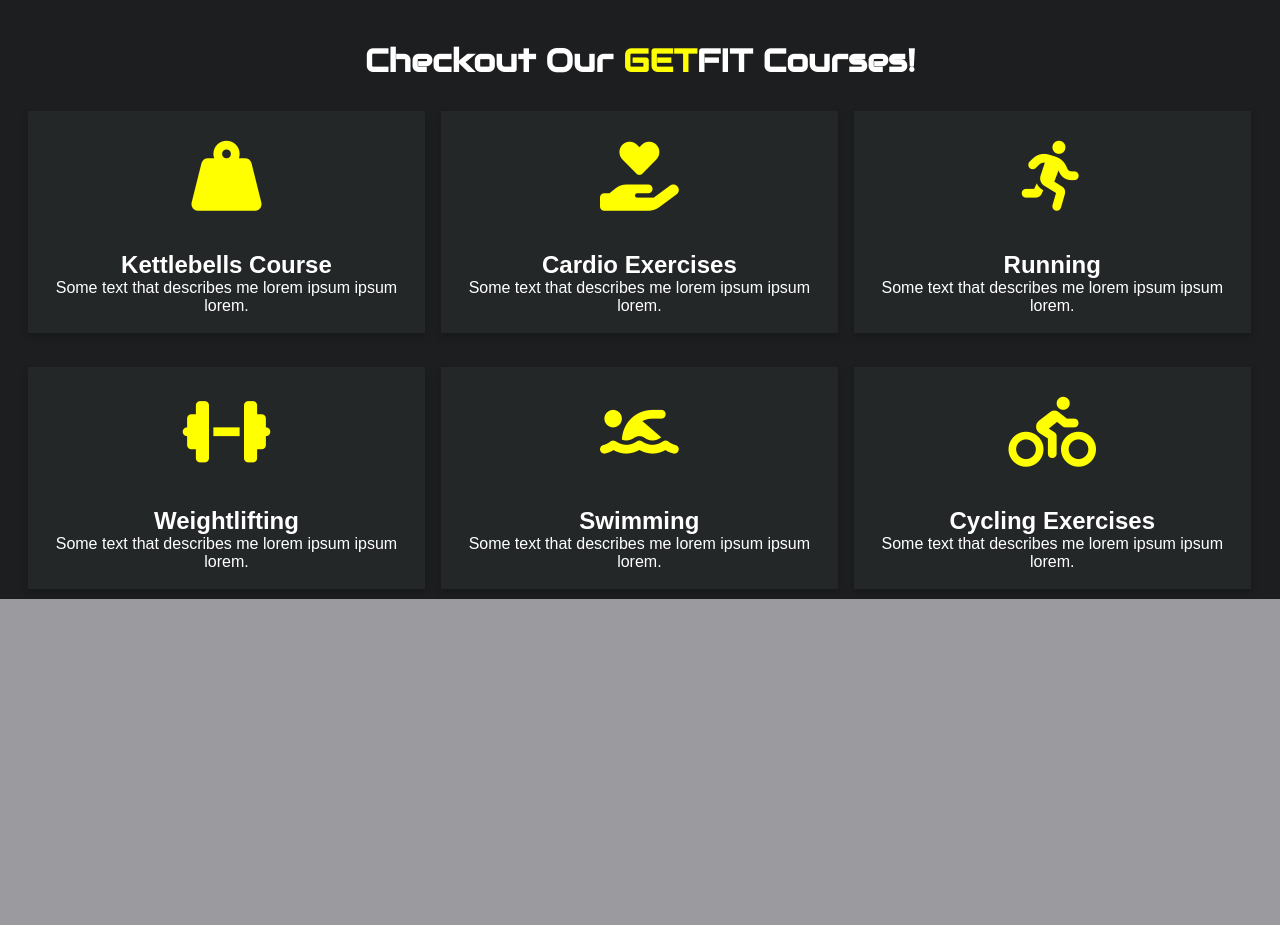
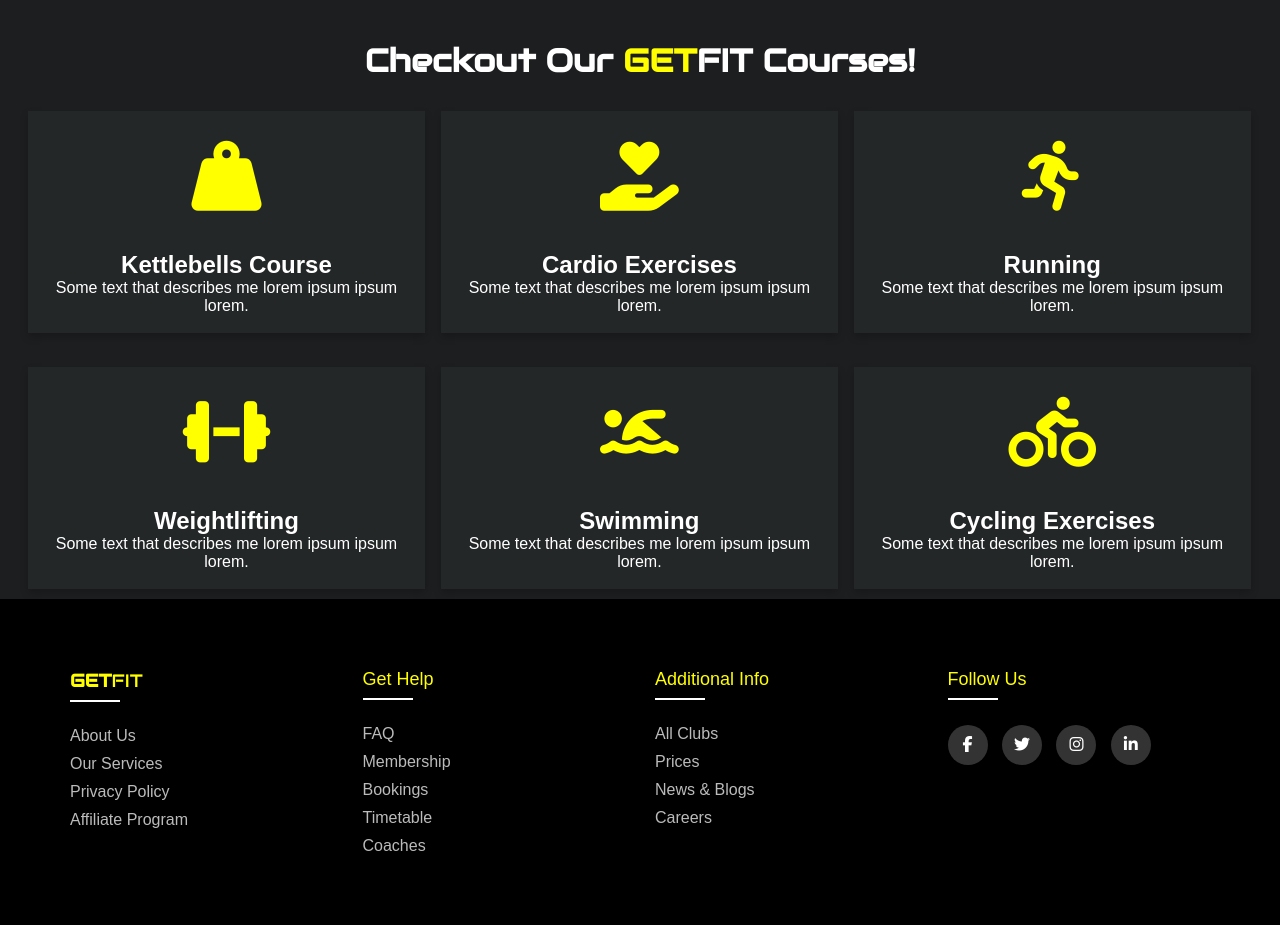
Before and after one commit to davidbolger37/Gym_Booking_System, a Flask app: page /index in a window 1280 px wide. Shown: the part 2086-3011 px from the top of the page. Before the commit the page ends 2685 px from the top, so only its background shows below. Run offline with Flask 3, Linux system fonts and the light colour scheme; parts of the project's set-up code (start-up, migrations or seed data) failed here and were passed over; some libraries are stand-ins or nearby versions.

Commit message:
Update index.html
Implement footer section.

```diff
--- a/website/static/css/index.css
+++ b/website/static/css/index.css
@@ -481,6 +481,79 @@ background-color:yellow;
   color:yellow;
 }
 
+/*Footer Section*/
+
+
+ .footer .container{
+	max-width: 1170px;
+	margin:auto;
+}
+.footer .row{
+	display: flex;
+	flex-wrap: wrap;
+}
+.footer ul{
+	list-style: none;
+}
+.footer{
+	background-color: black;
+    padding: 70px 0;
+}
+.footer-col{
+   width: 25%;
+   padding: 0 15px;
+}
+.footer-col h4{
+	font-size: 18px;
+	color: yellow;
+	text-transform: capitalize;
+	margin-bottom: 35px;
+	font-weight: 500;
+	position: relative;
+}
+.footer-col h4::before{
+	content: '';
+	position: absolute;
+	left:0;
+	bottom: -10px;
+	background-color: white;
+	height: 2px;
+	box-sizing: border-box;
+	width: 50px;
+}
+.footer-col ul li:not(:last-child){
+	margin-bottom: 10px;
+}
+.footer-col ul li a{
+	font-size: 16px;
+	text-transform: capitalize;
+	color: white;
+	text-decoration: none;
+	font-weight: 300;
+	color: #bbbbbb;
+	display: block;
+	transition: all 0.3s ease;
+}
+.footer-col ul li a:hover{
+	color: yellow;
+	padding-left: 8px;
+}
+.footer-col .social-links a{
+	display: inline-block;
+	height: 40px;
+	width: 40px;
+	background-color: rgba(255,255,255,0.2);
+	margin:0 10px 10px 0;
+	text-align: center;
+	line-height: 40px;
+	border-radius: 50%;
+	color: white;
+	transition: all 0.5s ease;
+}
+.footer-col .social-links a:hover{
+	color: black;
+	background-color: yellow;
+}
 
 
 
--- a/website/templates/index.html
+++ b/website/templates/index.html
@@ -280,12 +280,56 @@
 
         </div>
     </div>
+</div>
+<!-- Footer Section -->
 
+  <footer class="footer">
+  	 <div class="container">
+  	 	<div class="row">
+  	 		<div class="footer-col">
+                <h4 style="font-family:Audiowide, sans-serif;"><b style="color:yellow;">GET</b>FIT</h4>
+  	 			<ul>
+  	 				<li><a href="#">about us</a></li>
+  	 				<li><a href="#">our services</a></li>
+  	 				<li><a href="#">privacy policy</a></li>
+  	 				<li><a href="#">affiliate program</a></li>
+  	 			</ul>
+  	 		</div>
+  	 		<div class="footer-col">
+  	 			<h4>get help</h4>
+  	 			<ul>
+  	 				<li><a href="#">FAQ</a></li>
+  	 				<li><a href="#">membership</a></li>
+  	 				<li><a href="#">bookings</a></li>
+  	 				<li><a href="#">timetable</a></li>
+  	 				<li><a href="#">coaches</a></li>
+  	 			</ul>
+  	 		</div>
+  	 		<div class="footer-col">
+  	 			<h4>additional info</h4>
+  	 			<ul>
+  	 				<li><a href="#">all clubs</a></li>
+  	 				<li><a href="#">prices</a></li>
+  	 				<li><a href="#">news & blogs</a></li>
+  	 				<li><a href="#">careers</a></li>
+  	 			</ul>
+  	 		</div>
+  	 		<div class="footer-col">
+  	 			<h4>follow us</h4>
+  	 			<div class="social-links">
+  	 				<a href="#"><i class="fab fa-facebook-f"></i></a>
+  	 				<a href="#"><i class="fab fa-twitter"></i></a>
+  	 				<a href="#"><i class="fab fa-instagram"></i></a>
+  	 				<a href="#"><i class="fab fa-linkedin-in"></i></a>
+  	 			</div>
+  	 		</div>
+  	 	</div>
+  	 </div>
+  </footer>
 
-</div>
 <script>
 
-//SlideShow
+    //SlideShow section
       window.onscroll = function() {myFunction()};
 
         var header = document.getElementById("myHeader");
```
Lines whose indentation alone changed are shown as unchanged.
